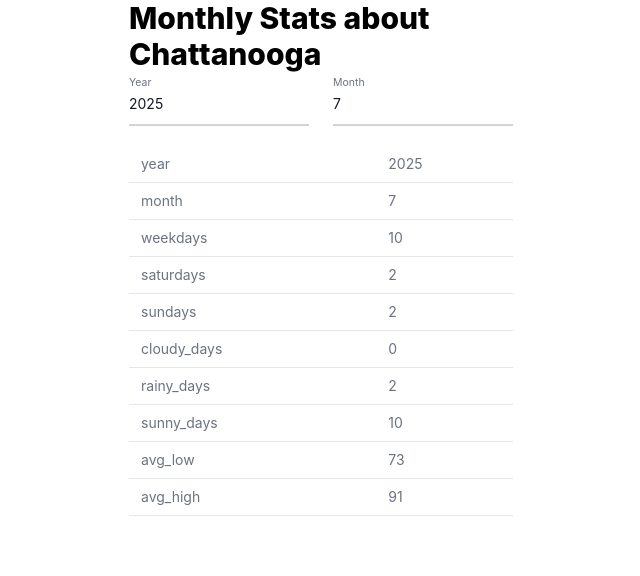
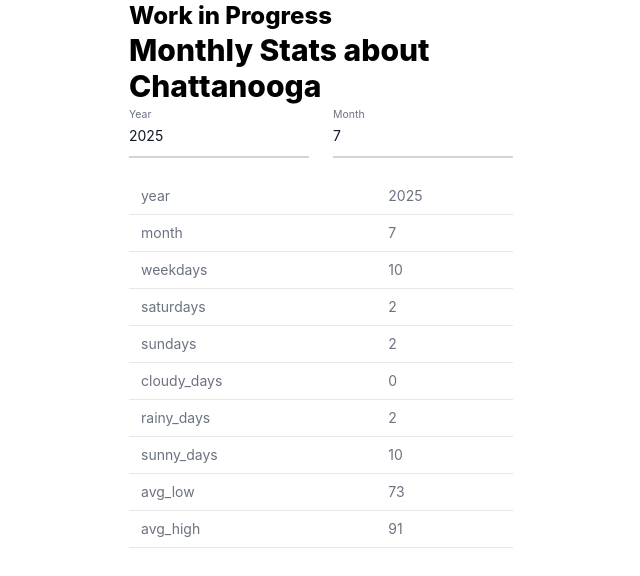
Before and after one commit to gocarta/monthly, a plain HTML site: page index.html in a window 1280 px wide. Shown: the whole page, without its empty margins (319-959 px from the left). Drawn offline with nearby package versions, Linux system fonts and the light colour scheme.

Commit message:
Update index.html

```diff
--- a/index.html
+++ b/index.html
@@ -17,6 +17,7 @@
     <body>
         <h1>
         <form class="max-w-sm mx-auto">
+            <h1 class="text-2xl font-extrabold">Work in Progress</h1>
             <h3 class="text-3xl font-extrabold dark:text-white mb-3">Monthly Stats about Chattanooga</h3>
 
             <div class="grid grid-cols-2 gap-6">
```
